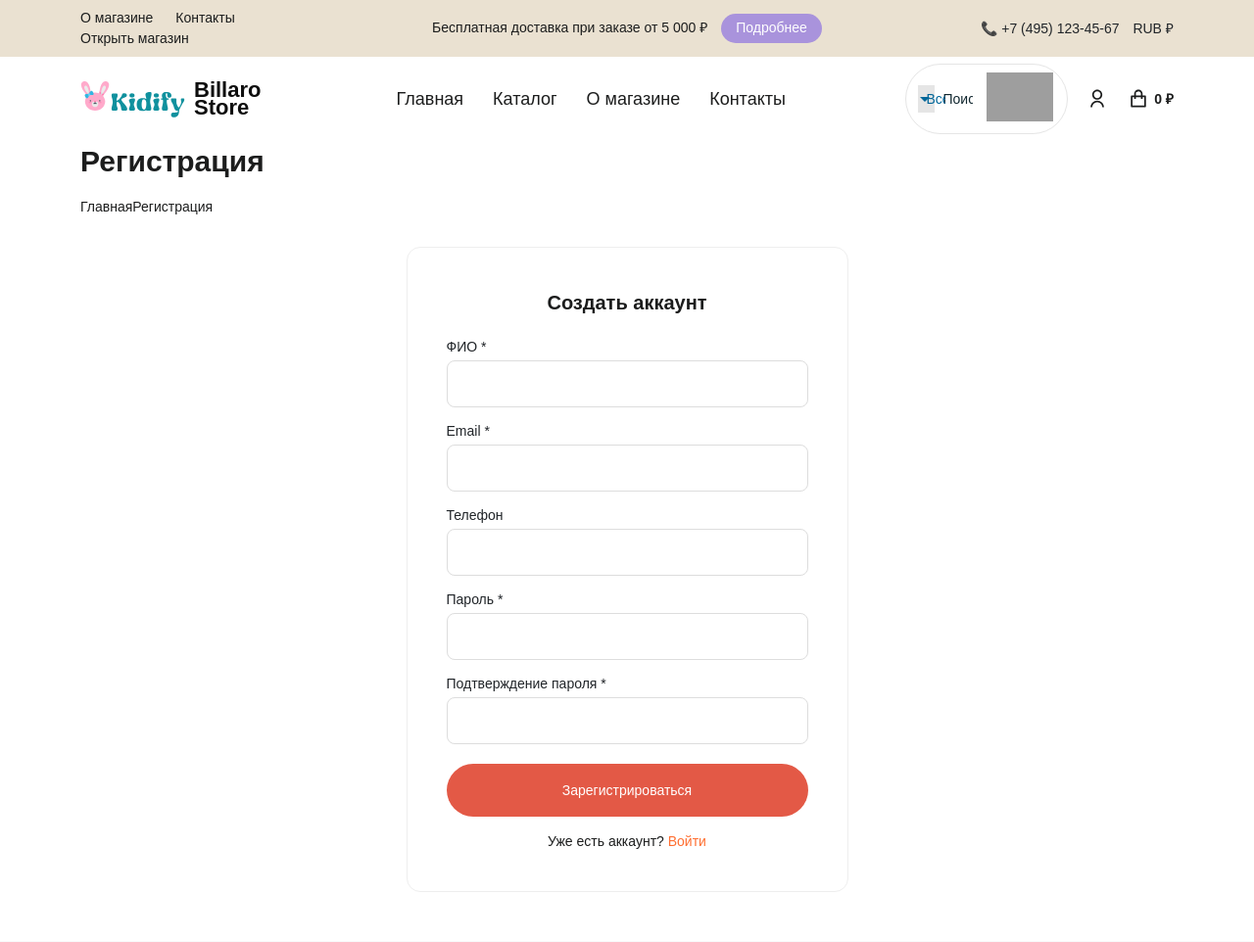
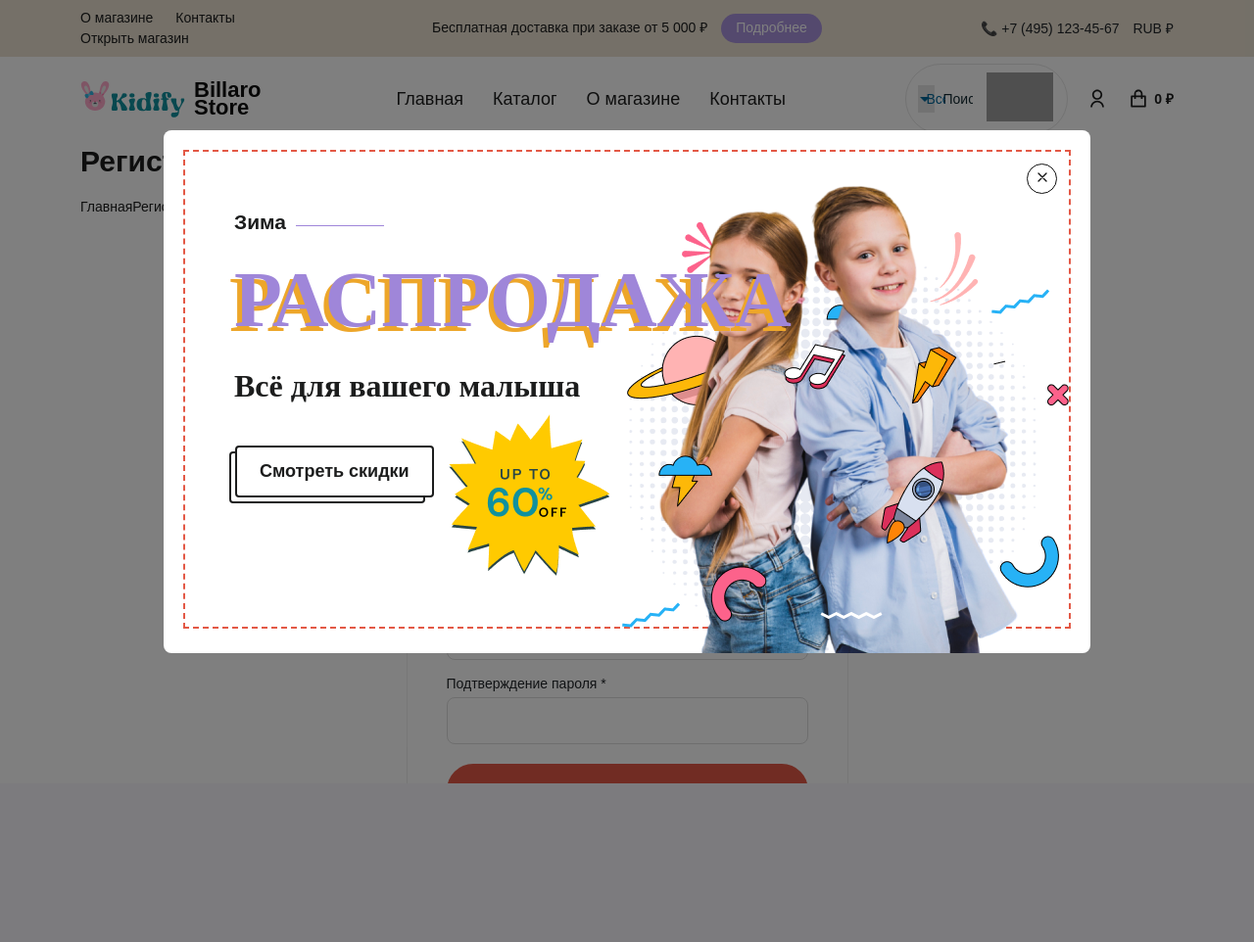
Before and after one commit to sanyas19997-commits/shoperr, a Laravel app: page /register in a window 1280 px wide. Shown: the top 962 px of the page at 98% size. After the commit the page ends 800 px from the top, so only its background shows below. Run offline with Laravel 10, Linux system fonts and the light colour scheme; data comes from the database, SQL or seed files in the repository; style sheets or scripts are compiled from the project's sources; some web fonts are replaced; grey boxes are pictures that could not be loaded.

Commit message:
feat(vitrine): добавлен прелоадер и newsletter-попап Winter Sale из шаблона Kidify
- preloader-active больше не скрыт (display:none убран) — теперь показывается
  fade-out при загрузке страницы (через main.js)
- box-popup-newsletter добавлен в layout с текстом на русском:
  Зима / распродажа / Всё для вашего малыша / Смотреть скидки → /catalog
- Закрытие через btn-close-popup-newsletter работает (jquery handler в main.js)

Co-Authored-By: aurilianaughty <sanyas19997@gmail.com>

```diff
--- a/resources/views/layouts/shop.blade.php
+++ b/resources/views/layouts/shop.blade.php
@@ -14,7 +14,7 @@
 </head>
 <body>
 <div id="app">
-    <div id="preloader-active" style="display:none;">
+    <div id="preloader-active">
         <div class="preloader d-flex align-items-center justify-content-center">
             <div class="preloader-inner position-relative">
                 <div class="page-loading text-center">
@@ -37,6 +37,41 @@
     @yield('content')
 
     @include('layouts.partials.footer')
+
+    {{-- Newsletter popup из шаблона Kidify --}}
+    <div class="box-popup-newsletter">
+        <div class="box-newsletter-overlay"></div>
+        <div class="box-newsletter-wrapper">
+            <div class="box-newsletter-inner">
+                <a class="btn-close-popup btn-close-popup-newsletter" href="#">
+                    <svg class="icon-16 d-inline-flex align-items-center justify-content-center" fill="#111111" stroke="#111111" width="24" height="24" viewBox="0 0 24 24" xmlns="http://www.w3.org/2000/svg">
+                        <path stroke-linecap="round" stroke-linejoin="round" stroke-width="2" d="M6 18L18 6M6 6l12 12"></path>
+                    </svg>
+                </a>
+                <div class="promotion-content">
+                    <div class="block-info-banner">
+                        <p class="font-3xl-bold neutral-900 title-line mb-10 wow animate__animated animate__zoomIn">Зима</p>
+                        <h2 class="heading-banner mb-10 wow animate__animated animate__shakeX">
+                            <span class="text-up">распродажа</span>
+                            <span class="text-under">распродажа</span>
+                        </h2>
+                        <h4 class="heading-4 title-line-2 mb-30 wow animate__animated animate__zoomIn">Всё для вашего малыша</h4>
+                        <div class="mt-10">
+                            <a class="btn btn-double-border wow animate__animated animate__zoomIn" href="{{ route('catalog.index') }}">
+                                <span>Смотреть скидки</span>
+                            </a>
+                        </div>
+                    </div>
+                    <div class="promotion-label wow animate__animated animate__heartBeat" data-wow-iteration="5">
+                        <img src="{{ asset('kidify/assets/imgs/template/promotion.png') }}" alt="Billaro Store">
+                    </div>
+                    <div class="promotion-banner wow animate__animated animate__pulse">
+                        <img src="{{ asset('kidify/assets/imgs/template/promotion-banner.png') }}" alt="Billaro Store">
+                    </div>
+                </div>
+            </div>
+        </div>
+    </div>
 </div>
 
 <!-- Vendor scripts -->
```
